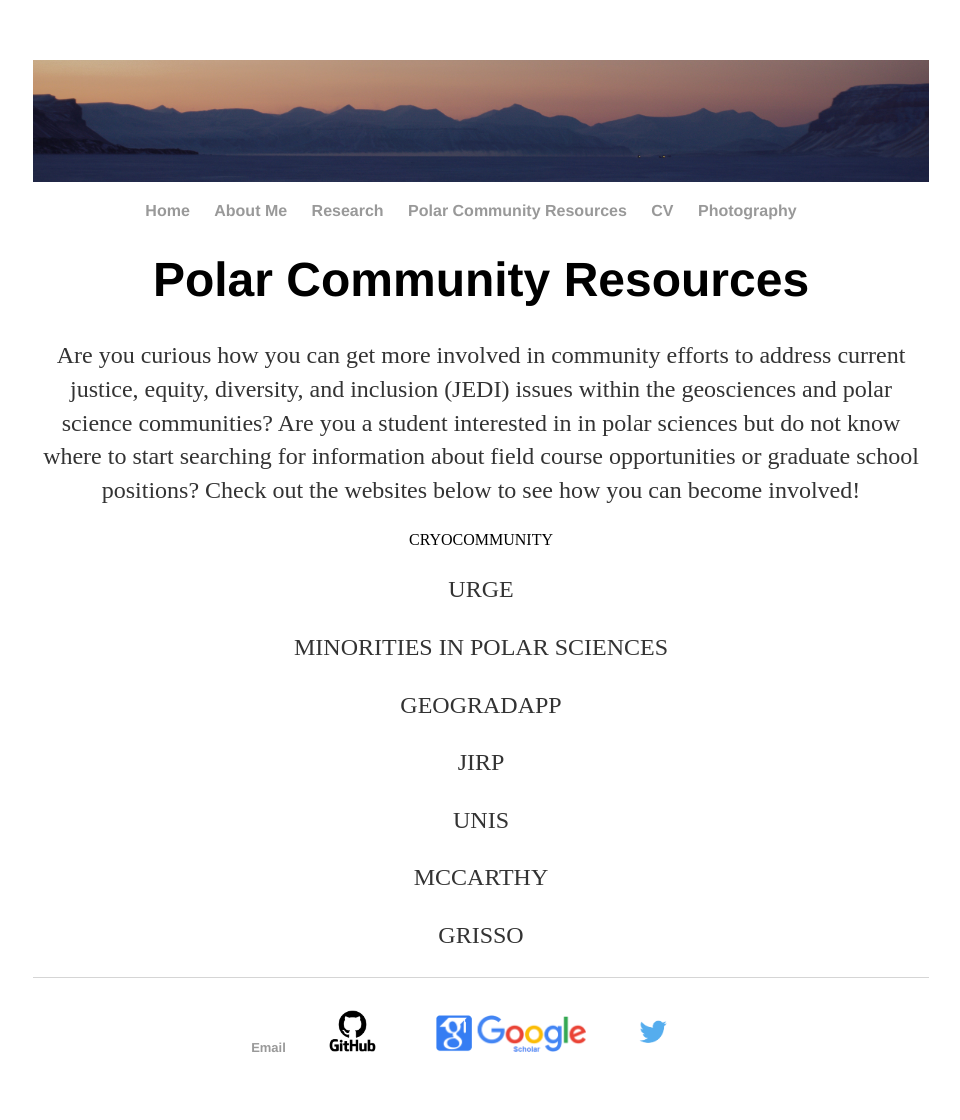
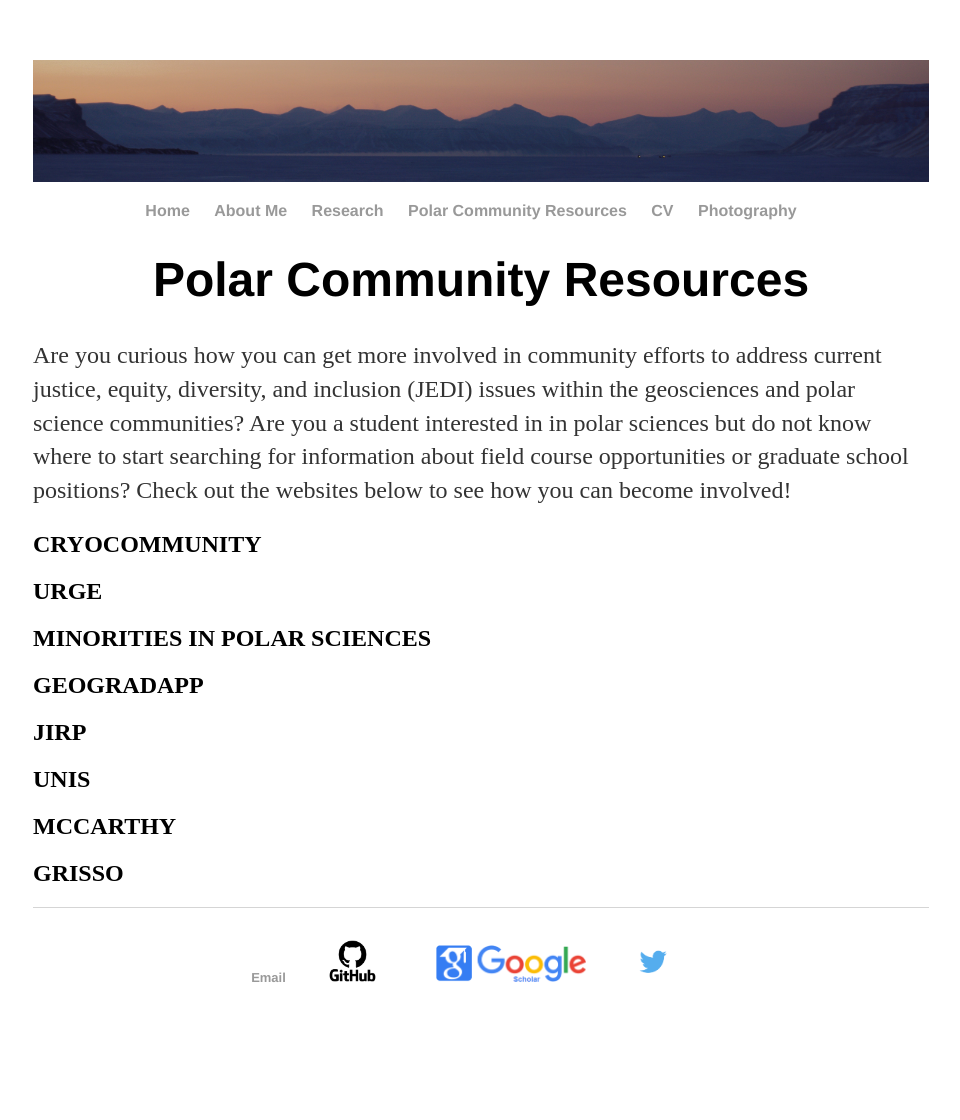
Before and after one commit to Cbarnett207/CBarnett207.github.io, a Jekyll site: the page built from community/index.html, in a window 1280 px wide. Shown: the whole page, without its empty margins (159-1119 px from the left). Built offline with Jekyll 4.4.1, drawn with Linux system fonts in a browser that asks for light colours; after the commit the page ends 1050 px from its top, so only the background shows below that.

Commit message:
Update index.html

```diff
--- a/community/index.html
+++ b/community/index.html
@@ -3,18 +3,18 @@ layout: default
 title: Cody Barnett, M.S. | Community
 ---
 <div class="blurb">
-  <div align="center"><h1>Polar Community Resources</h1>
-    <p> Are you curious how you can get more involved in community efforts to address current justice, equity, diversity, and inclusion (JEDI) issues within the
+  <div align="center"><h1>Polar Community Resources</h1></div>
+    <div align="left"><p> Are you curious how you can get more involved in community efforts to address current justice, equity, diversity, and inclusion (JEDI) issues within the
     geosciences and polar science communities?
     Are you a student interested in in polar sciences but do not know where to start searching for information about field course
-    opportunities or graduate school positions? Check out the websites below to see how you can become involved!  </p>
-    CRYOCOMMUNITY</p>
-    <p>URGE</p>
-    <p>MINORITIES IN POLAR SCIENCES</p>
-    <p>GEOGRADAPP</p>
-    <p>JIRP</p>
-    <p>UNIS</p>
-    <p>MCCARTHY</p>
-    <p>GRISSO</p>
+    opportunities or graduate school positions? Check out the websites below to see how you can become involved!</p></div>
+    <h2>CRYOCOMMUNITY</h2>
+    <h2>URGE</h2>
+    <h2>MINORITIES IN POLAR SCIENCES</h2>
+    <h2>GEOGRADAPP</h2>
+    <h2>JIRP</h2>
+    <h2>UNIS</h2>
+    <h2>MCCARTHY</h2>
+    <h2>GRISSO</h2>
 
 </div><!-- /.blurb -->
```
